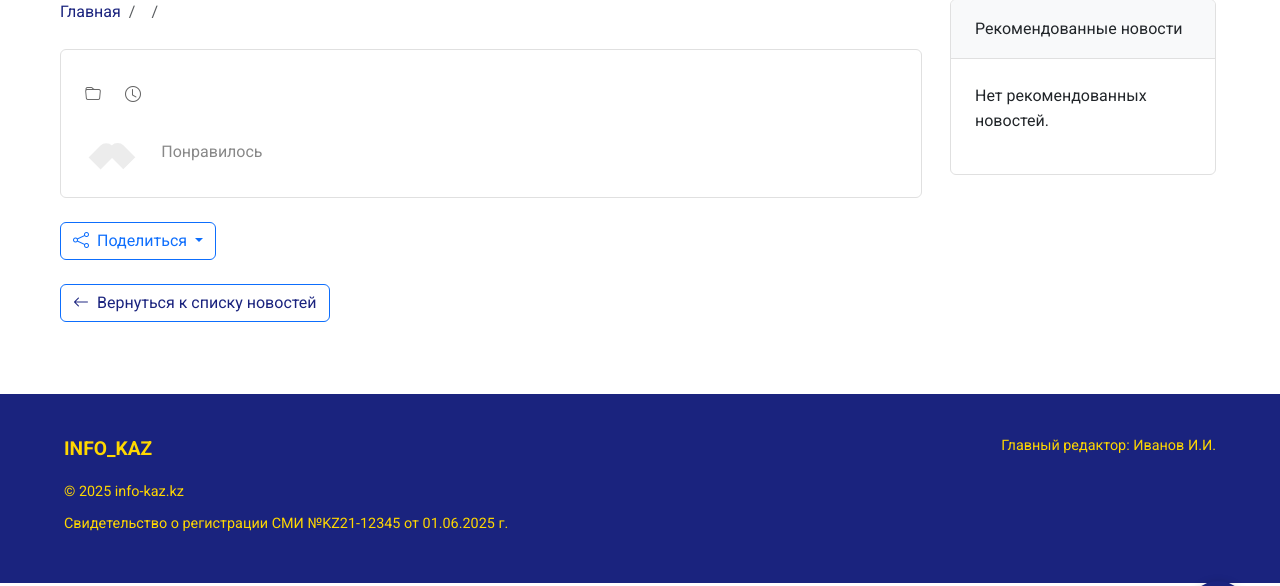
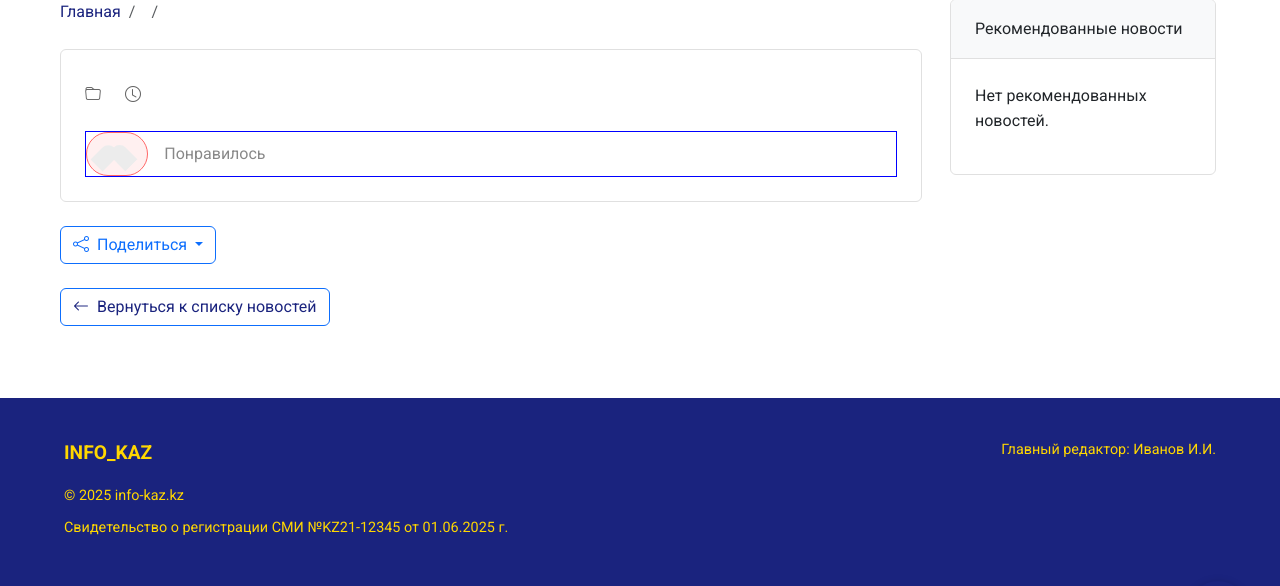
Before and after one commit to timasesh/info-kaz-final, a Django app: template news/templates/news/news_detail.html in a window 1280 px wide. Shown: the part 127-713 px from the top of the page. Run offline with Django 5.2, Linux system fonts and the light colour scheme; the template is opened without the code that fills it, so the values that code supplies are empty; data comes from the database, SQL or seed files in the repository; some libraries are stand-ins or nearby versions.

Commit message:
rjsodifnsdf

```diff
--- a/news/static/news/style.css
+++ b/news/static/news/style.css
@@ -617,6 +617,7 @@ footer .footer-title {
     display: flex;
     align-items: center;
     gap: 0.5rem;
+    border: 1px solid blue; /* Временный стиль для отладки */
 }
 
 .like-btn {
@@ -632,6 +633,9 @@ footer .footer-title {
     padding: 0.2em 0.5em;
     border-radius: 50px;
     position: relative;
+    z-index: 1000; /* Увеличиваем z-index */
+    background-color: rgba(255, 0, 0, 0.1); /* Временный фон для отладки */
+    border: 1px solid red; /* Временная рамка для отладки */
 }
 
 .like-btn:disabled {
```
